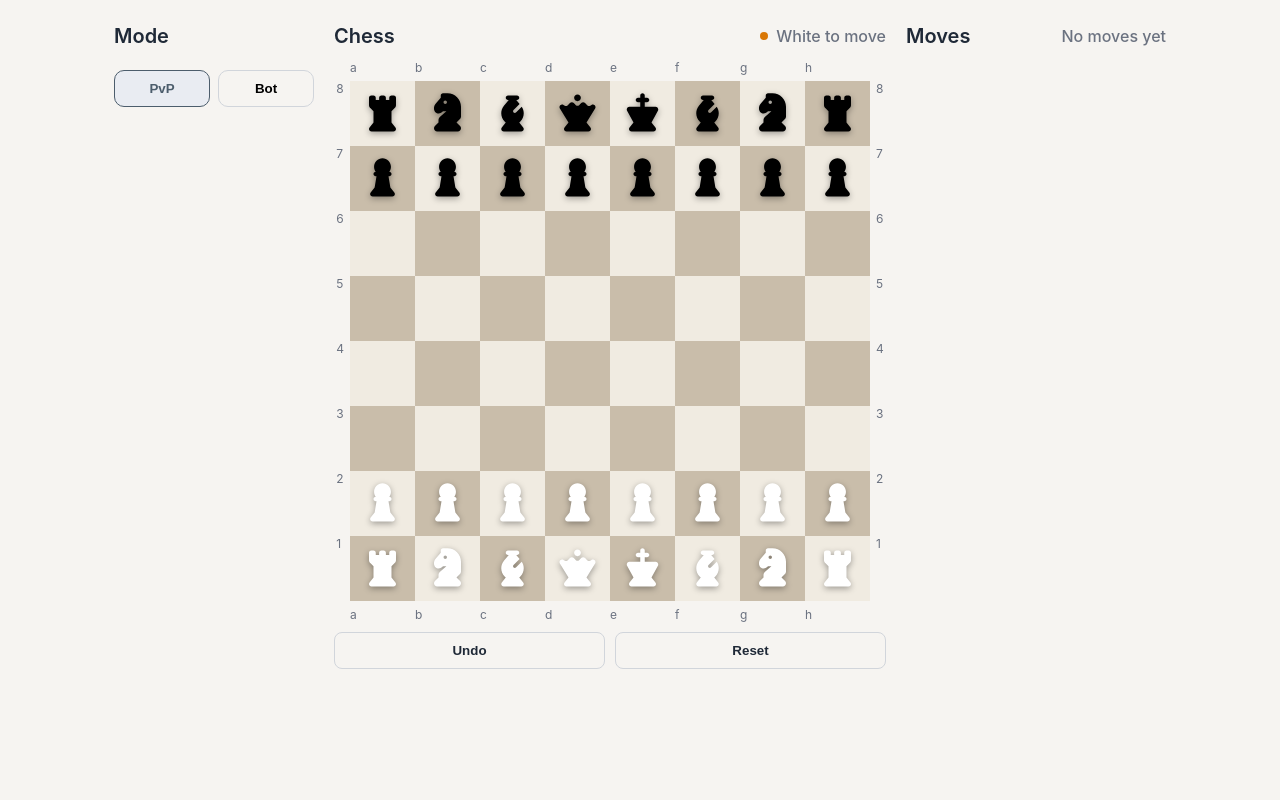
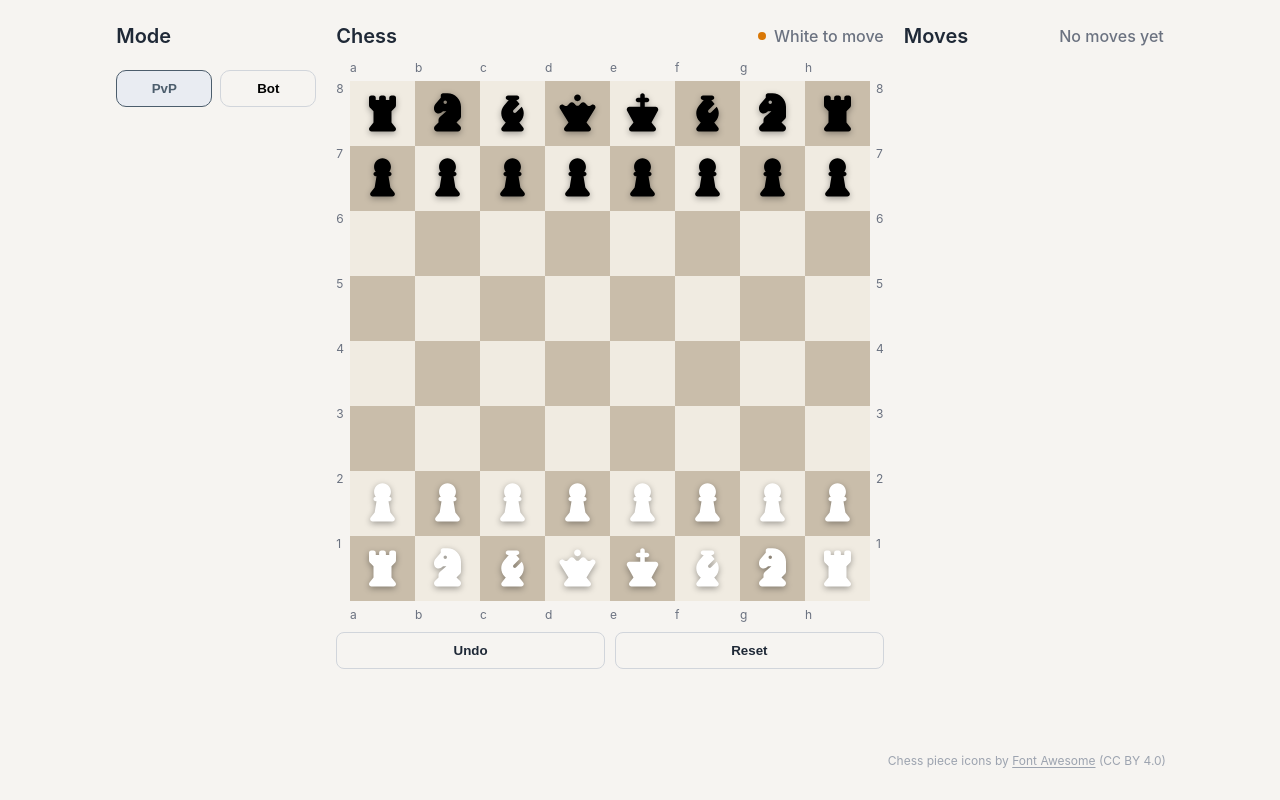
Before and after one commit to Vahvelainen/chess, a React (Vite) app: page / in a window 1280 px wide. Built offline with nearby package versions, Linux system fonts and the light colour scheme.

Commit message:
Add attribution to chess pieces

```diff
--- a/src/App.tsx
+++ b/src/App.tsx
@@ -1,6 +1,12 @@
 import React from "react";
 import { ChessBoardView } from "./views/ChessBoardView";
+import { Footer } from "./views/Footer";
 
 export function App(): React.JSX.Element {
-  return <ChessBoardView />;
+  return (
+    <>
+      <ChessBoardView />
+      <Footer />
+    </>
+  );
 }
--- a/src/styles.css
+++ b/src/styles.css
@@ -26,6 +26,8 @@ body {
 
 #root {
   min-height: 100vh;
+  display: flex;
+  flex-direction: column;
 }
 
 .app-shell {
@@ -36,6 +38,7 @@ body {
   margin: 0 auto;
   padding: 24px;
   align-items: start;
+  flex: 1;
 }
 
 .board-panel,
@@ -326,6 +329,27 @@ body {
   margin-bottom: 10px;
 }
 
+.site-footer {
+  text-align: right;
+  max-width: 1100px;
+  margin: auto auto 0;
+  padding: 24px 24px 32px;
+  font-size: 12px;
+  color: #9ca3af;
+  width: 100%;
+  box-sizing: border-box;
+}
+
+.site-footer a {
+  color: #9ca3af;
+  text-decoration: underline;
+  text-underline-offset: 2px;
+}
+
+.site-footer a:hover {
+  color: var(--muted);
+}
+
 @media (max-width: 980px) {
   .app-shell {
     grid-template-columns: 1fr;
--- /dev/null
+++ b/src/views/Footer.tsx
@@ -0,0 +1,13 @@
+import React from "react";
+
+export function Footer(): React.JSX.Element {
+  return (
+    <footer className="site-footer">
+      Chess piece icons by{" "}
+      <a href="https://fontawesome.com" target="_blank" rel="noopener noreferrer">
+        Font Awesome
+      </a>{" "}
+      (CC BY 4.0)
+    </footer>
+  );
+}
```
Also changed, not shown: 1 other file (tests, documents, lock files or other folders).
